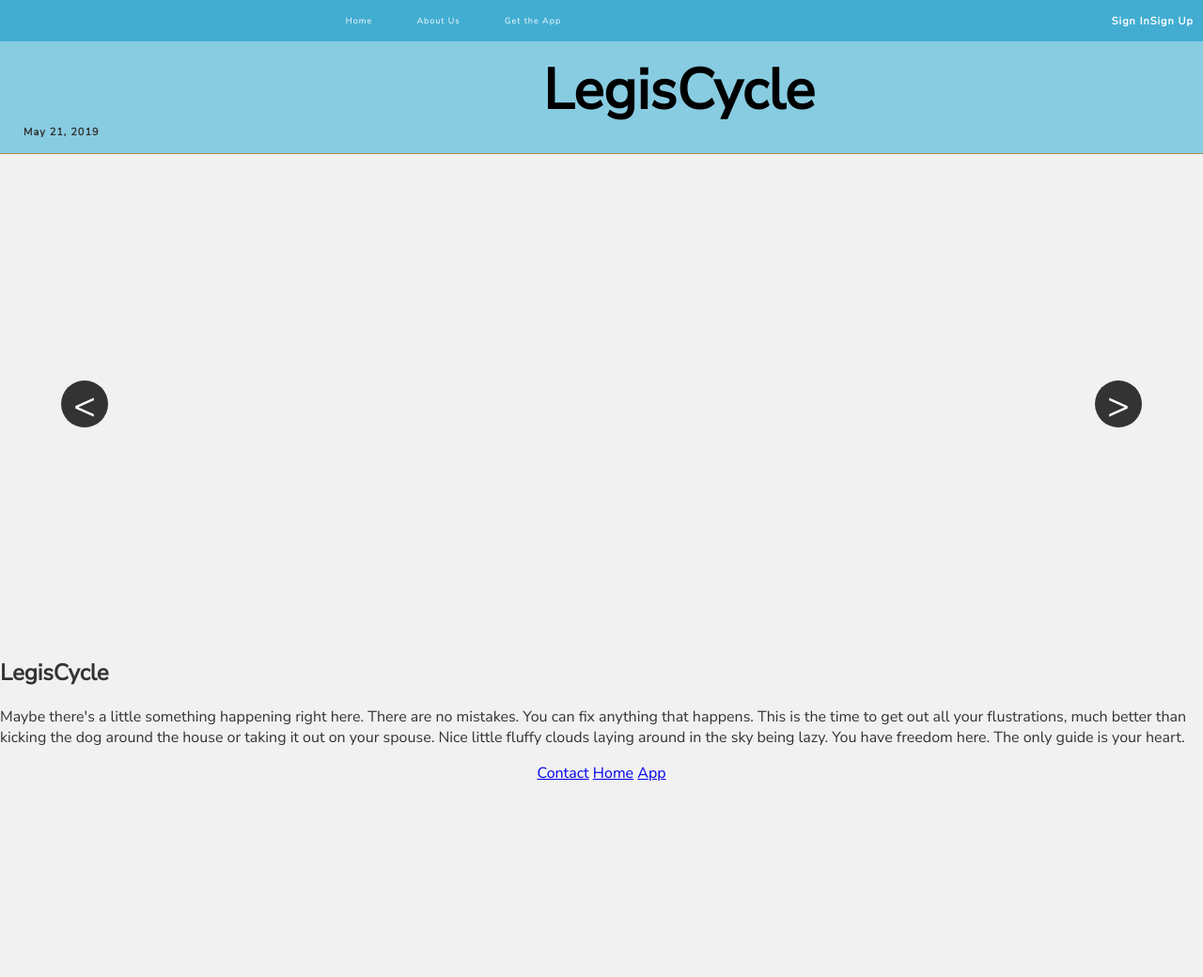
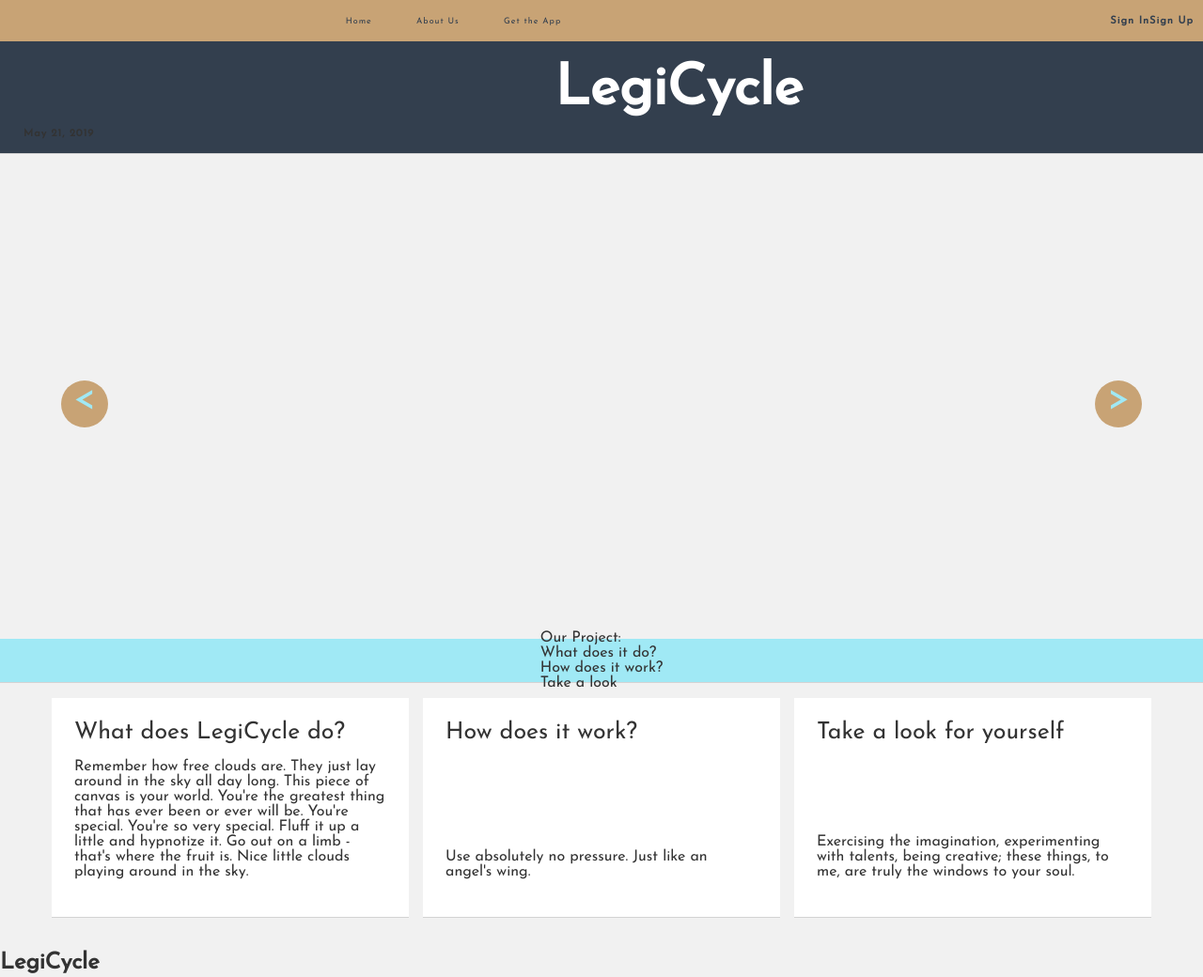
Before and after one commit to lambda-zombie-legislation-detector/jbelgard-zombie-legislation-ui-landing, a plain HTML site: page index.html in a window 1280 px wide. Shown: the top 1040 px of the page at 94% size. Before the commit the page ends 834 px from the top, so only its background shows below. Drawn offline with nearby package versions, Linux system fonts and the light colour scheme; files whose address does not match are found by name.

Commit message:
committ 4

```diff
--- a/assets/LESS/index.less
+++ b/assets/LESS/index.less
@@ -21,4 +21,6 @@ body {
 
 @import '/assets/TopBar/TopBar';
 @import '/assets/Header/Header';
+@import '/assets/Tabs/Tabs';
+@import '/assets/Cards/Cards';
 @import '/assets/Carousel/Carousel';
--- a/assets/LESS/variables.less
+++ b/assets/LESS/variables.less
@@ -1,6 +1,8 @@
 
-@color-one:  #88CCE2;
-@color-two: #42ADD1;
+@color-one:  #C8A375;
+@color-two: #333F4E;
 @color-three: #FFFFFF;
-@color-four: #AB8944;
-@color-five: black;
+@color-four: #A0E9F5;
+@color-five: #313638;
+@color-six:    #409DF3;
+@color-seven: black;
--- /dev/null
+++ b/assets/TopBar/TopBar.less
@@ -0,0 +1,52 @@
+
+.top-bar {
+    .width-100();
+    .flex(center);
+    position: fixed;
+    height: 44px;
+    background-color: @color-one;
+    .container {
+      .width-100();
+      .flex();
+      color: @color-two;
+      letter-spacing: 1px;
+      padding: 0 10px;
+      @media(min-width: 1280px){
+        width: 1280px;
+      }
+      .container-left {
+        .flex(none, center);
+        flex: 1;
+        font-size: 11px;
+        span {
+          cursor: pointer;
+          margin-right: 25%;
+          font-weight: bold;
+        }
+      }
+      .container-center {
+        .flex(center, center);
+        flex: 3;
+        font-size: 9px;
+        span {
+          cursor: pointer;
+          margin-right: 5%;
+          &:last-child{
+            margin-right: 0;
+          }
+          &:hover {
+            text-decoration: underline;
+          }
+        }
+      }
+      .container-right {
+        .flex(flex-end, center);
+        flex: 1;
+        font-size: 11px;
+        font-weight: bold;
+        span {
+          cursor: pointer;
+        }
+      }
+    }
+  }
--- a/index.html
+++ b/index.html
@@ -1,9 +1,9 @@
 <!DOCTYPE html>
 <html>
 	<head>
-        <title>LegisCycle</title>
+        <title>LegiCycle</title>
         <link rel="stylesheet" href="assets/CSS/index.css">
-        <link href="https://fonts.googleapis.com/css?family=Nunito+Sans&display=swap" rel="stylesheet">
+        <link href="https://fonts.googleapis.com/css?family=Josefin+Sans&display=swap" rel="stylesheet">
         <script src="https://code.jquery.com/jquery-3.3.1.min.js" integrity="sha256-FgpCb/KJQlLNfOu91ta32o/NMZxltwRo8QtmkMRdAu8="
             crossorigin="anonymous"></script>
         <script src="./components/Carousel/Carousel.js" async></script>
@@ -23,8 +23,9 @@
         <!-- Header-->
         <div class="header">
             <span class="date">May 21, 2019</span>
-            <h1>LegisCycle</h1>
+            <h1>LegiCycle</h1>
         </div>
+
         <!-- CAROUSEL COMPONENT -->
         <div class="carousel">
             <div class="left-button">
@@ -36,8 +37,39 @@
             <div class="right-button">>
             </div>
         </div>
+
+        <!-- TABS COMPONENT -->
+        <div class="tabs">
+            <div class="options">
+                <span class="title">Our Project:</span>
+                <div data-tab="what" class="tab active-tab">What does it do?</div>
+                <div data-tab="how" class="tab">How does it work?</div>
+                <div data-tab="look" class="tab">Take a look</div>
+            </div>
+        </div>
+
+        <!-- Cards Component-->
+        <div class="cards-container">
+
+            <!-- Card Components-->
+            <div class='card' data-tab='what'>
+                <div class='headline'>What does LegiCycle do?</div>
+                <div class='content'><p>Remember how free clouds are. They just lay around in the sky all day long. This piece of canvas is your world. You're the greatest thing that has ever been or ever will be. You're special. You're so very special. Fluff it up a little and hypnotize it. Go out on a limb - that's where the fruit is. Nice little clouds playing around in the sky.</p></div>
+            </div>
+
+            <div class='card' data-tab='how'>
+                <div class='headline'>How does it work?</div>
+                <div class='content'><p>Use absolutely no pressure. Just like an angel's wing.</p></div>
+            </div>
+
+            <div class='card' data-tab='look'>
+                <div class='headline'>Take a look for yourself</div>
+                <div class='content'><p>Exercising the imagination, experimenting with talents, being creative; these things, to me, are truly the windows to your soul.</p></div>
+            </div>
+
+        </div>
         <div class="main-content">
-            <h2>LegisCycle</h2>
+            <h2>LegiCycle</h2>
             <p>Maybe there's a little something happening right here. There are no mistakes. You can fix anything that happens. This is the time to get out all your flustrations, much better than kicking the dog around the house or taking it out on your spouse. Nice little fluffy clouds laying around in the sky being lazy. You have freedom here. The only guide is your heart.
             </p>
         </div>
```
Also changed, not shown: assets/CSS/index.css.
